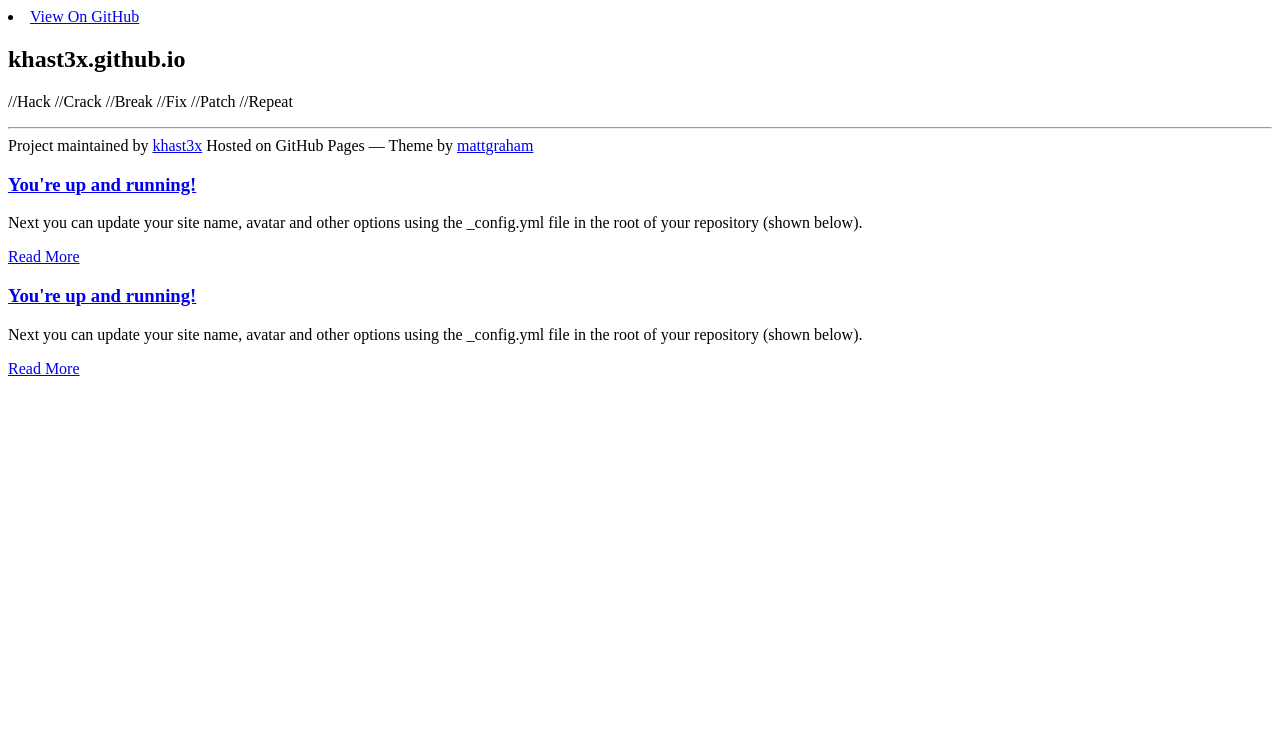
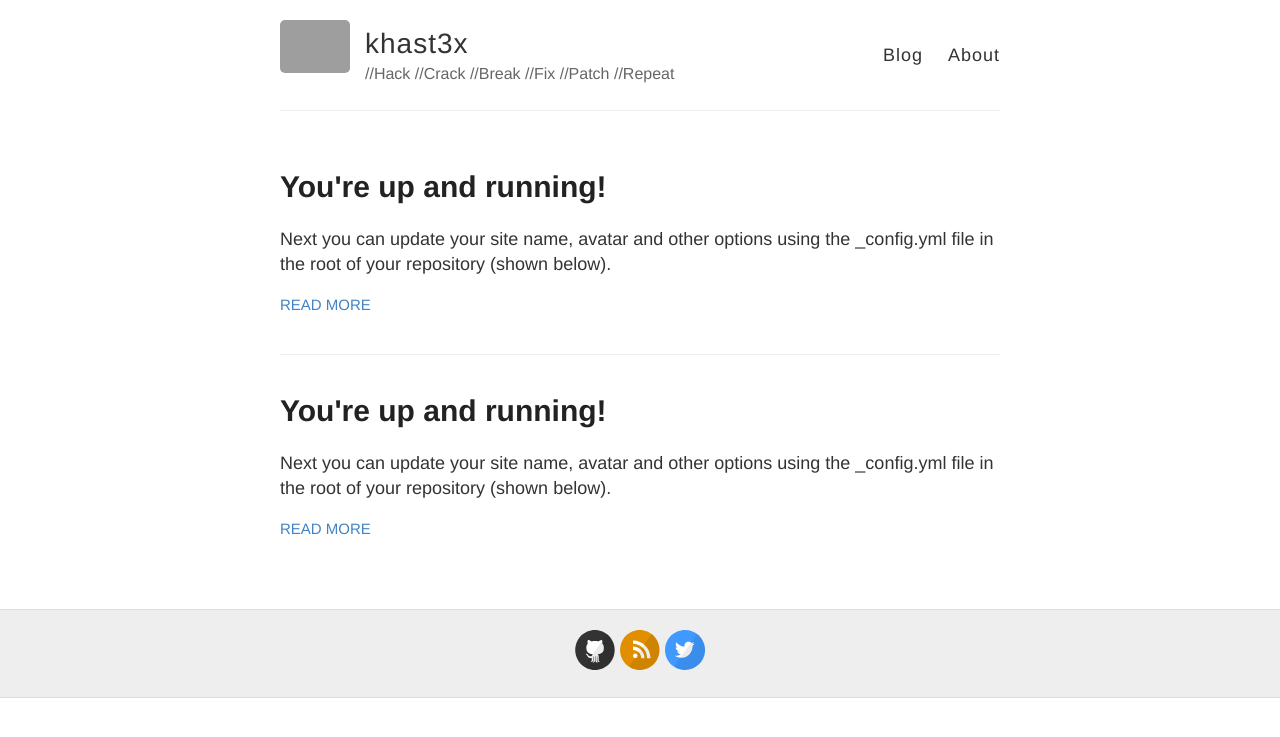
Before and after one commit to khast3x/khast3x.github.io, a Jekyll site: the page built from index.html, in a window 1280 px wide. Shown: the top 737 px of the page. Built offline with Jekyll 4.4.1, drawn with Linux system fonts in a browser that asks for light colours; nearby versions of some CDN libraries; grey boxes are pictures that could not be loaded.

Commit message:
Switched back to vanilla layout

```diff
--- a/_layouts/default.html
+++ b/_layouts/default.html
@@ -1,60 +1,51 @@
-<!doctype html>
-<html lang="{{ site.lang | default: "en-US" }}">
+<!DOCTYPE html>
+<html>
   <head>
-    <meta charset="utf-8">
-    <meta http-equiv="X-UA-Compatible" content="chrome=1">
+    <title>{% if page.title %}{{ page.title }} – {% endif %}{{ site.name }} – {{ site.description }}</title>
 
-{% seo %}
-    <link rel="stylesheet" href="{{ '/assets/css/style.css?v=' | append: site.github.build_revision | relative_url }}">
-    <script src="https://ajax.googleapis.com/ajax/libs/jquery/1.7.1/jquery.min.js"></script>
-    <script src="{{ '/assets/js/respond.js' | relative_url }}"></script>
+    {% include meta.html %}
+
     <!--[if lt IE 9]>
-      <script src="//html5shiv.googlecode.com/svn/trunk/html5.js"></script>
+      <script src="http://html5shiv.googlecode.com/svn/trunk/html5.js"></script>
     <![endif]-->
-    <!--[if lt IE 8]>
-    <link rel="stylesheet" href="{{ '/assets/css/ie.css' | relative_url }}">
-    <![endif]-->
-    <meta name="viewport" content="width=device-width, initial-scale=1, user-scalable=no">
 
+    <link rel="stylesheet" type="text/css" href="{{ site.baseurl }}/style.css" />
+    <link rel="alternate" type="application/rss+xml" title="{{ site.name }} - {{ site.description }}" href="{{ site.baseurl }}/feed.xml" />
+
+    <!-- Created with Jekyll Now - http://github.com/barryclark/jekyll-now -->
   </head>
+
   <body>
-      <div id="header">
-        <nav>
-          <li class="fork"><a href="{{ site.github.repository_url }}">View On GitHub</a></li>
-          {% if site.show_downloads %}
-            <li class="downloads"><a href="{{ site.github.zip_url }}">ZIP</a></li>
-            <li class="downloads"><a href="{{ site.github.tar_url }}">TAR</a></li>
-            <li class="title">DOWNLOADS</li>
-          {% endif %}
-        </nav>
-      </div><!-- end header -->
+    <div class="wrapper-masthead">
+      <div class="container">
+        <header class="masthead clearfix">
+          <a href="{{ site.baseurl }}/" class="site-avatar"><img src="{{ site.avatar }}" /></a>
 
-    <div class="wrapper">
+          <div class="site-info">
+            <h1 class="site-name"><a href="{{ site.baseurl }}/">{{ site.name }}</a></h1>
+            <p class="site-description">{{ site.description }}</p>
+          </div>
 
-      <section>
-        <div id="title">
-          <h1>{{ site.title | default: site.github.repository_name }}</h1>
-          <p>{{ site.description | default: site.github.project_tagline }}</p>
-          <hr>
-          <span class="credits left">Project maintained by <a href="{{ site.github.owner_url }}">{{ site.github.owner_name }}</a></span>
-          <span class="credits right">Hosted on GitHub Pages &mdash; Theme by <a href="https://twitter.com/michigangraham">mattgraham</a></span>
-        </div>
-
-        {{ content }}
-
-      </section>
-
+          <nav>
+            <a href="{{ site.baseurl }}/">Blog</a>
+            <a href="{{ site.baseurl }}/about">About</a>
+          </nav>
+        </header>
+      </div>
     </div>
 
-    {% if site.google_analytics %}
-      <script type="text/javascript">
-        (function(i,s,o,g,r,a,m){i['GoogleAnalyticsObject']=r;i[r]=i[r]||function(){
-        (i[r].q=i[r].q||[]).push(arguments)},i[r].l=1*new Date();a=s.createElement(o),
-        m=s.getElementsByTagName(o)[0];a.async=1;a.src=g;m.parentNode.insertBefore(a,m)
-        })(window,document,'script','//www.google-analytics.com/analytics.js','ga');
-        ga('create', '{{ site.google_analytics }}', 'auto');
-        ga('send', 'pageview');
-      </script>
-    {% endif %}
+    <div id="main" role="main" class="container">
+      {{ content }}
+    </div>
+
+    <div class="wrapper-footer">
+      <div class="container">
+        <footer class="footer">
+          {% include svg-icons.html %}
+        </footer>
+      </div>
+    </div>
+
+    {% include analytics.html %}
   </body>
 </html>
```
